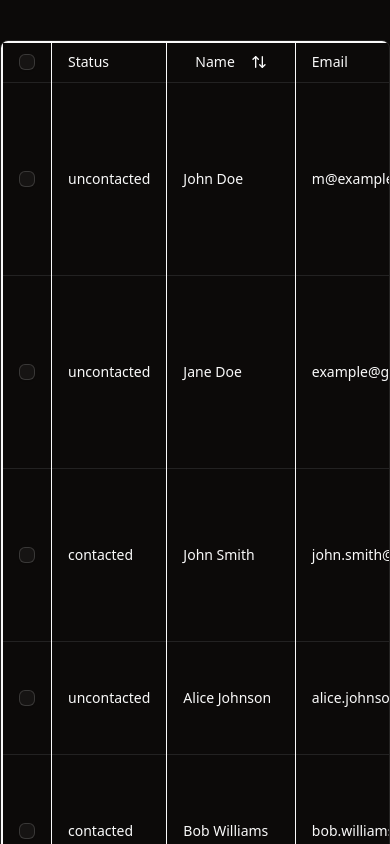
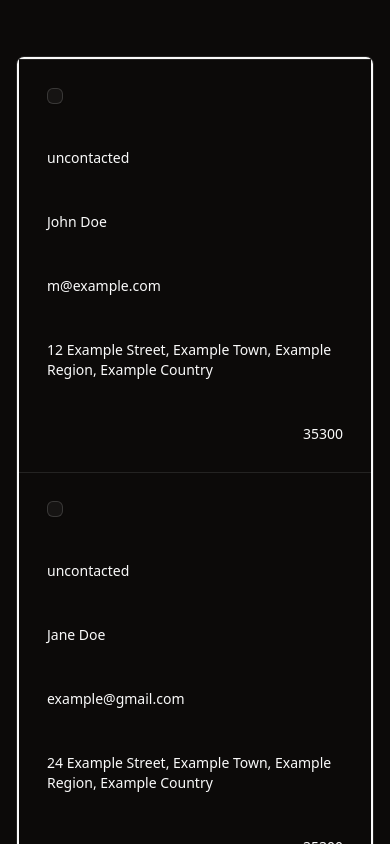
Before and after one commit to rhw-repo/react-dashboard-fs, a React (Vite) app in the folder frontend/: page / in a window 390 px wide. Shown: the top 844 px of the page. Built offline with nearby package versions, Linux system fonts and the light colour scheme.

Commit message:
Save WIP: reverted to using CSS grid pattern in mobile.

```diff
--- a/frontend/src/components/ui/data-table/data-table.tsx
+++ b/frontend/src/components/ui/data-table/data-table.tsx
@@ -1,8 +1,8 @@
 'use no memo';
 // see https://react.dev/reference/react-compiler/directives/use-no-memo
 /* Disable optimisation prevent memoization breaking table functionality:
-"TanStack table returns a stable reference for table, so that means that
-we cannot get the freshest updates during renders, unless we opt out of memoization."
+   TanStack table returns a stable reference for table, so that means that
+   we cannot get the freshest updates during renders, unless we opt out of memoization.
    https://github.com/facebook/react/issues/33057
 */
 import * as React from 'react';
@@ -41,15 +41,12 @@ export function DataTable<TData extends { id: string }, TValue>({ columns, data
     getPaginationRowModel: getPaginationRowModel(),
   });
 
-  // Stable between renders as per Tanstack Table docs
   const headerGroups = table.getHeaderGroups();
   const rows = table.getRowModel().rows;
 
-  // Page-scoped ids
   const pageRowIds = React.useMemo(() => rows.map((row) => row.original.id), [rows]);
   const pageIdSet = React.useMemo(() => new Set(pageRowIds), [pageRowIds]);
 
-  // Prune selection to current page whenever page changes
   React.useEffect(() => {
     setSelectedRows((prev) => {
       if (prev.size === 0) return prev;
@@ -64,8 +61,6 @@ export function DataTable<TData extends { id: string }, TValue>({ columns, data
     });
   }, [pageIdSet]);
 
-  /* Compute 'select all rows on page' checkbox state
-  (tri-state) based on page-scoped selection. */
   const selectedInpageCount = React.useMemo(() => {
     let count = 0;
     for (const id of selectedRows) if (pageIdSet.has(id)) count++;
@@ -84,19 +79,15 @@ export function DataTable<TData extends { id: string }, TValue>({ columns, data
           : 'indeterminate';
 
   const handleSelectAll = (checked: CheckedState) => {
-    if (checked === 'indeterminate') {
-      return;
-    }
+    if (checked === 'indeterminate') return;
 
     setSelectedRows((prev) => {
       const next = new Set(prev);
-
       if (checked === true) {
         for (const id of pageRowIds) next.add(id);
       } else {
         for (const id of pageRowIds) next.delete(id);
       }
-
       return next;
     });
   };
@@ -112,13 +103,14 @@ export function DataTable<TData extends { id: string }, TValue>({ columns, data
 
   return (
     <div>
-      <div className="overflow-hidden rounded-md border">
-        <Table className="text-neutral-50">
-          <TableHeader>
+      <div className="m-4 overflow-hidden rounded-md border">
+        {/* default: stacked grid (mobile). from `sm:` revert to semantic table */}
+        <Table className="block text-neutral-50 sm:table">
+          {/* column headers: hidden on mobile, visible from `sm:` */}
+          <TableHeader className="hidden sm:table-header-group">
             {headerGroups.map((headerGroup) => (
-              <TableRow key={headerGroup.id}>
-                {/* Select-all checkbox (current page) */}
-                <TableHead className="w-8">
+              <TableRow key={headerGroup.id} className="sm:table-row">
+                <TableHead className="hidden w-8 sm:table-cell">
                   <Checkbox
                     checked={selectAllState}
                     onCheckedChange={handleSelectAll}
@@ -126,51 +118,63 @@ export function DataTable<TData extends { id: string }, TValue>({ columns, data
                     aria-label="Select all rows on this page"
                   />
                 </TableHead>
-                {headerGroup.headers.map((header) => {
-                  return (
-                    <TableHead key={header.id} className="border-x border-neutral-50 text-neutral-50">
+                {headerGroup.headers.map((header) => (
+                  <TableHead
+                    key={header.id}
+                    className="hidden border-x border-neutral-50 text-neutral-50 sm:table-cell"
+                  >
                     {header.isPlaceholder ? null : flexRender(header.column.columnDef.header, header.getContext())}
                   </TableHead>
-                  );
-                })}
+                ))}
               </TableRow>
             ))}
           </TableHeader>
+
           <TableBody>
             {rows.length > 0 ? (
               rows.map((row) => {
                 const id = row.original.id;
                 const isSelected = selectedRows.has(id);
+
                 return (
                   <TableRow
                     key={row.id}
                     data-state={isSelected ? 'selected' : undefined}
-                    className="data-[state=selected]:bg-gray-800 data-[state=selected]:text-neutral-50"
+                    className={
+                      'grid grid-cols-1 gap-2 p-3 data-[state=selected]:bg-gray-800 data-[state=selected]:text-neutral-50 sm:table-row sm:p-0'
+                    }
                   >
-                    {/* Per-row checkbox */}
-                    <TableCell>
+                    {/* per-row checkbox (always shown) */}
+                    <TableCell className="block sm:table-cell">
+                      <div className="flex items-center space-x-2">
                         <Checkbox
                           checked={isSelected}
                           onCheckedChange={(checked) => handleSelectRow(id, checked === true)}
                           className="rounded-sm"
                           aria-label={`Select row ${id}`}
                         />
+                      </div>
                     </TableCell>
-                    {row.getVisibleCells().map((cell) => (
+
+                    {row.getVisibleCells().map((cell) => {
+                      const colId = cell.column.id;
+                      return (
                         <TableCell
                           key={cell.id}
-                        className={`border-x border-neutral-50 ${cell.column.id === 'postcode' ? 'text-right tabular-nums' : ''}`}
+                          className={`block sm:table-cell sm:border-x sm:border-neutral-50 ${colId === 'postcode' ? 'text-right tabular-nums' : ''}`}
                         >
-                        {/* getContext() = "get the render props for this cell at this time",
-                        memory peg = everything this cell needs to know to render itself */}
+                          {/* Stacked layout; TODO add labels in mobile  */}
+                          <div className="mt-1 sm:mt-0">
                             {flexRender(cell.column.columnDef.cell, cell.getContext())}
+                          </div>
                         </TableCell>
-                    ))}
+                      );
+                    })}
                   </TableRow>
                 );
               })
             ) : (
-              <TableRow>
+              <TableRow className="grid grid-cols-1 p-4 sm:table-row">
                 <TableCell colSpan={columns.length + 1} className="h-24 text-center">
                   No results.
                 </TableCell>
@@ -179,7 +183,7 @@ export function DataTable<TData extends { id: string }, TValue>({ columns, data
           </TableBody>
         </Table>
       </div>
-      {/* Pagination */}
+
       <div className="flex items-center justify-center space-x-2 py-4">
         <Button variant="outline" onClick={() => table.firstPage()} disabled={!table.getCanPreviousPage()}>
           {'<<'}
@@ -191,7 +195,6 @@ export function DataTable<TData extends { id: string }, TValue>({ columns, data
           Next
         </Button>
         <Button variant="outline" size="sm" onClick={() => table.lastPage()} disabled={!table.getCanNextPage()}>
-          {' '}
           {'>>'}
         </Button>
       </div>
```
Lines whose indentation alone changed are shown as unchanged.
